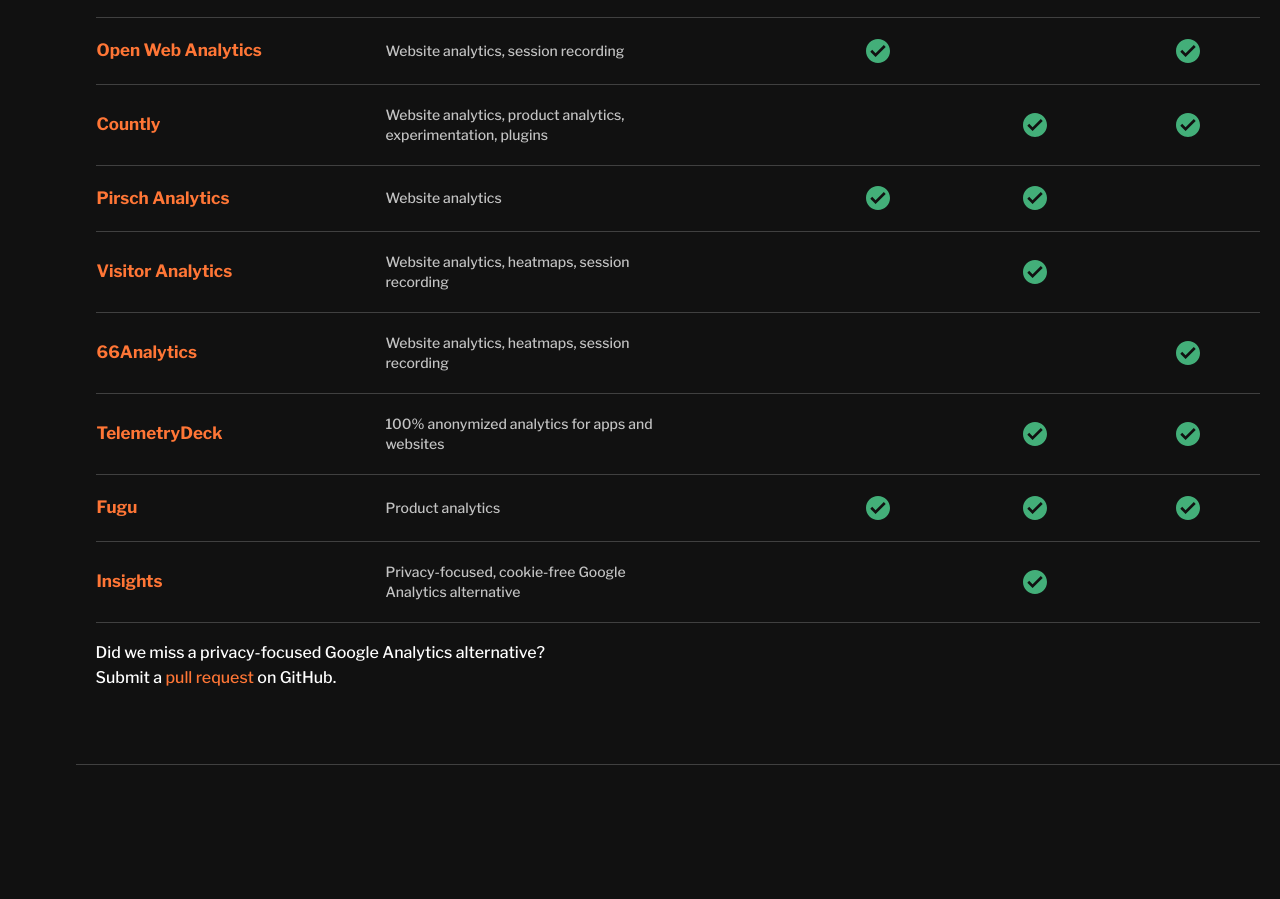
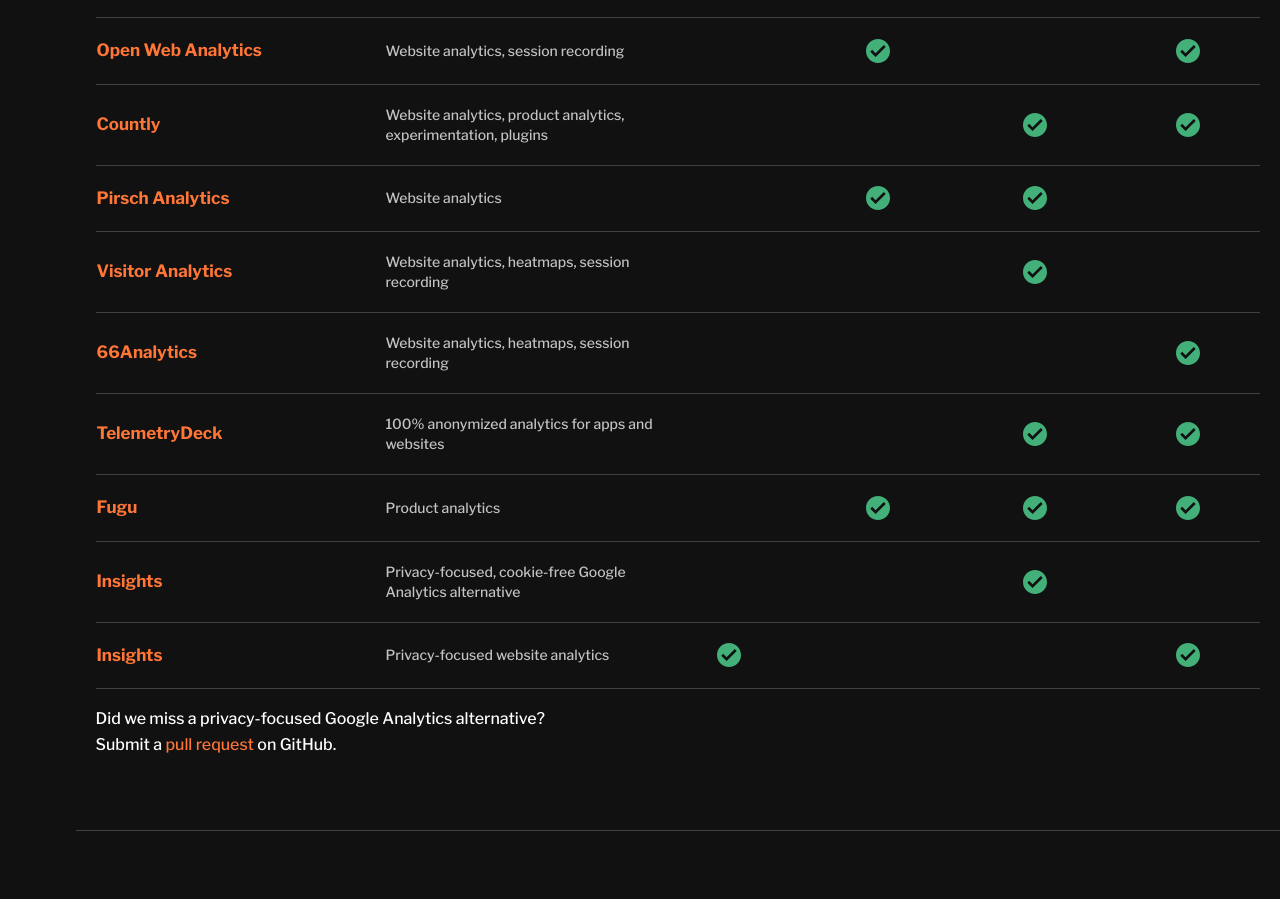
Before and after one commit to PostHog/isgoogleanalyticsillegal.com, a Gatsby site: page /alternatives in a window 1280 px wide. Shown: the part 886-1785 px from the top of the page. Before the commit the page ends 1719 px from the top, so only its background shows below. Built offline with nearby package versions, Linux system fonts and the light colour scheme; Gatsby itself is replaced by a stand-in of ours.

Commit message:
Add umami
Sources:

Web: https://umami.is
GitHub: https://github.com/mikecao/umami

```diff
--- a/src/pages/alternatives.js
+++ b/src/pages/alternatives.js
@@ -170,6 +170,15 @@
     cloudHosting: true,
     selfHosting: false,
   },
+  {
+    company: "Insights",
+    url: "https://umami.is",
+    description: "Privacy-focused website analytics",
+    permissiveOpenSource: true,
+    copyleftOpenSource: false,
+    cloudHosting: false,
+    selfHosting: true,
+  },
 ];
 
 const Extra = () => {
```
